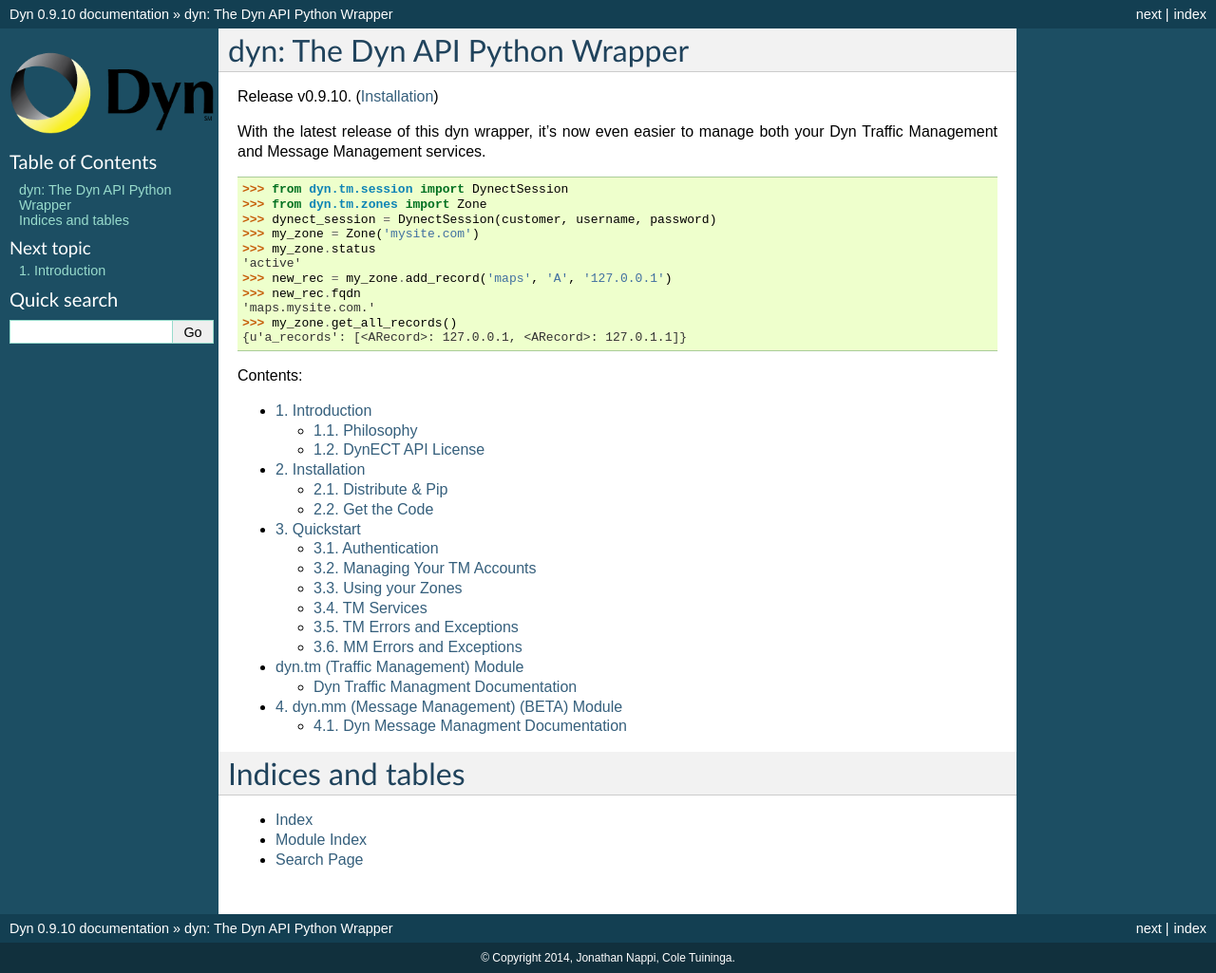
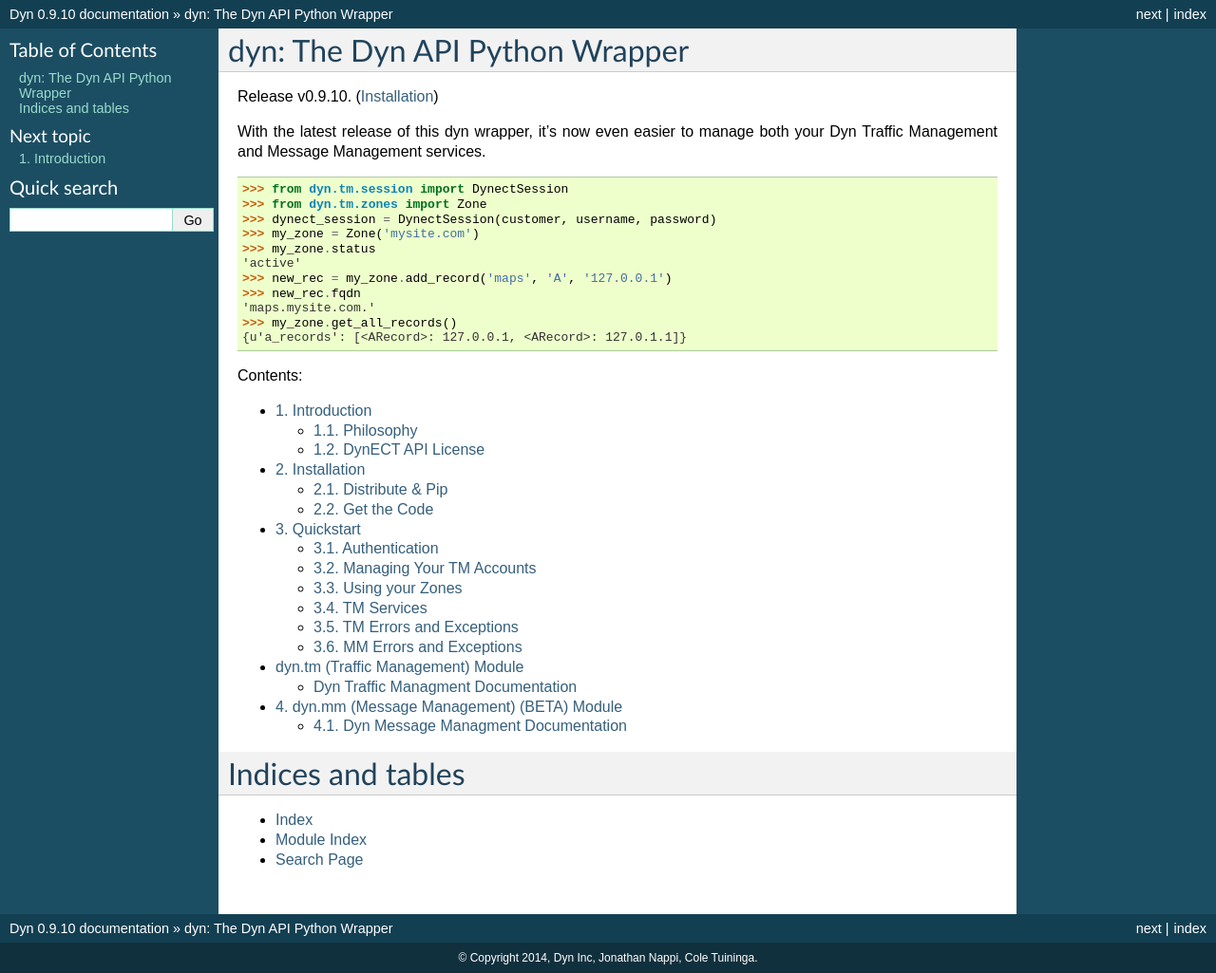
Before and after one commit to dyninc/dyn-python, a Sphinx documentation site: the page built from docs/index.rst, in a window 1280 px wide. Shown: the whole page at 95% size. Built offline with Sphinx 7.4.7, drawn with Linux system fonts in a browser that asks for light colours; pages that are not in the unit, such as notebooks, are missing from menus.

Commit message:
removed unused html_logo

```diff
--- a/docs/conf.py
+++ b/docs/conf.py
@@ -59,7 +59,7 @@
 
 # General information about the project.
 project = u'Dyn'
-copyright = u'2014, Jonathan Nappi, Cole Tuininga'
+copyright = u'2014, Dyn Inc, Jonathan Nappi, Cole Tuininga'
 
 # The version info for the project you're documenting, acts as replacement for
 # |version| and |release|, also used in various other places throughout the
@@ -132,7 +132,7 @@
 
 # The name of an image file (relative to this directory) to place at the top
 # of the sidebar.
-html_logo = '_static/dyn.png'
+html_logo = ''
 
 # The name of an image file (within the static path) to use as favicon of the
 # docs.  This file should be a Windows icon file (.ico) being 16x16 or 32x32
```
